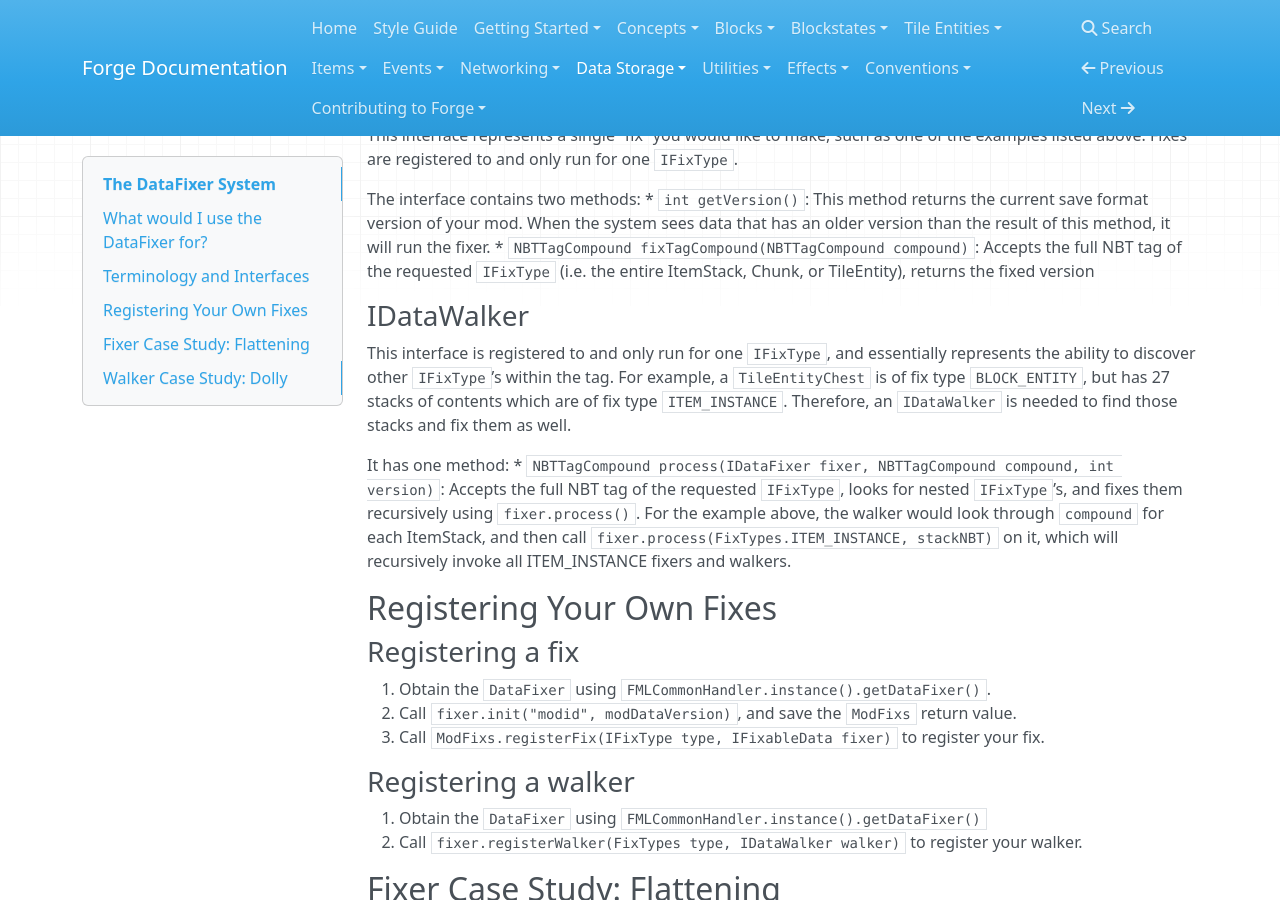
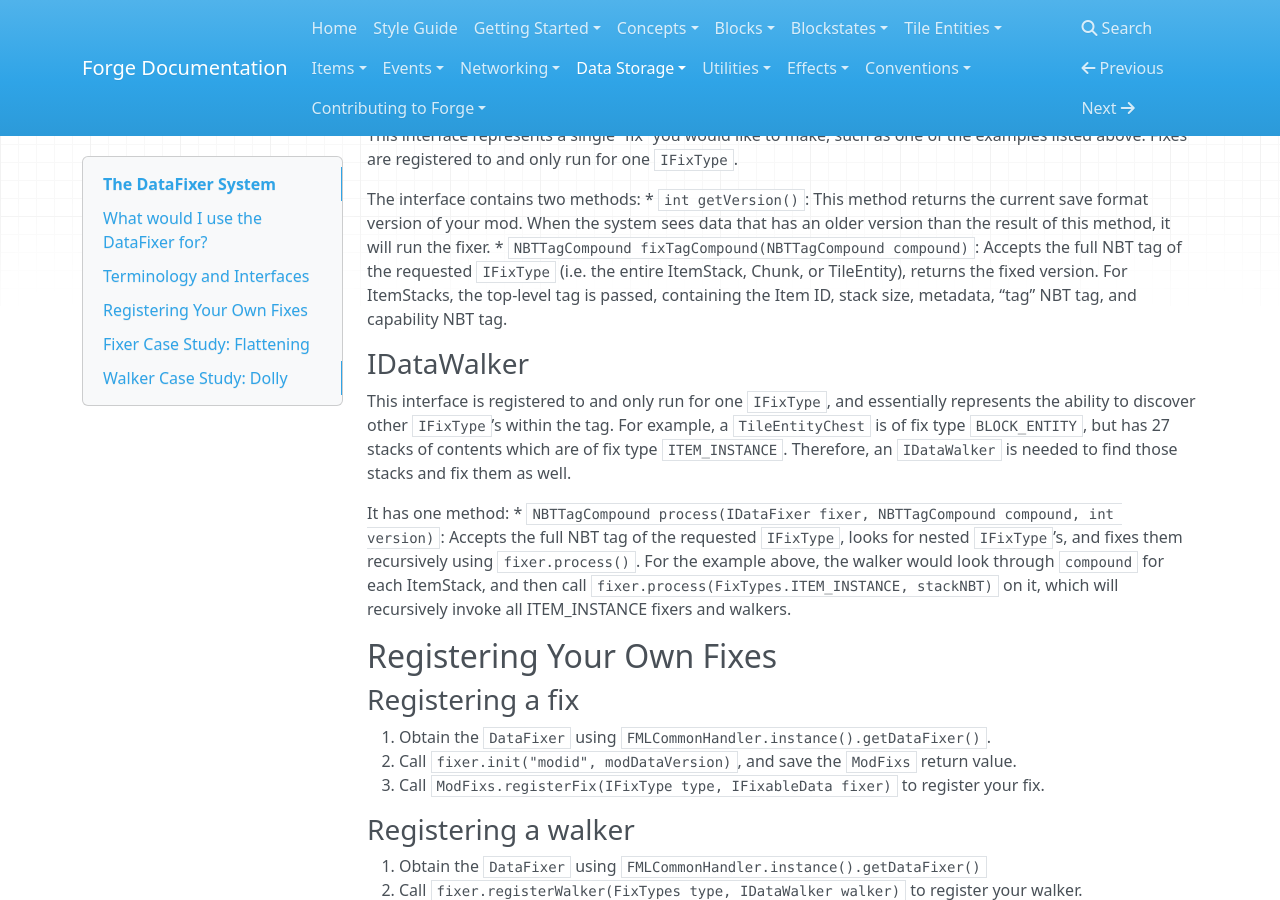
Before and after one commit to MinecraftForge/Documentation, an MkDocs documentation site: the page built from docs/datastorage/datafixers.md, in a window 1280 px wide and 900 px high, scrolled down 837 px. Built offline with MkDocs 1.6.1, drawn with Linux system fonts in a browser that asks for light colours; nearby versions of some CDN libraries; old or Windows-style settings are respelled for this version of MkDocs.

Commit message:
Clarify what itemstack tag is passed

```diff
--- a/docs/datastorage/datafixers.md
+++ b/docs/datastorage/datafixers.md
@@ -31,7 +31,7 @@ Fixes are registered to and only run for one `IFixType`.
 
 The interface contains two methods:
 	* `int getVersion()`: This method returns the current save format version of your mod. When the system sees data that has an older version than the result of this method, it will run the fixer.
-	* `NBTTagCompound fixTagCompound(NBTTagCompound compound)`: Accepts the full NBT tag of the requested `IFixType` (i.e. the entire ItemStack, Chunk, or TileEntity), returns the fixed version
+	* `NBTTagCompound fixTagCompound(NBTTagCompound compound)`: Accepts the full NBT tag of the requested `IFixType` (i.e. the entire ItemStack, Chunk, or TileEntity), returns the fixed version. For ItemStacks, the top-level tag is passed, containing the Item ID, stack size, metadata, "tag" NBT tag, and capability NBT tag.
 
 ### IDataWalker
 This interface is registered to and only run for one `IFixType`, and essentially represents the ability to discover other `IFixType`'s within the tag.
```
